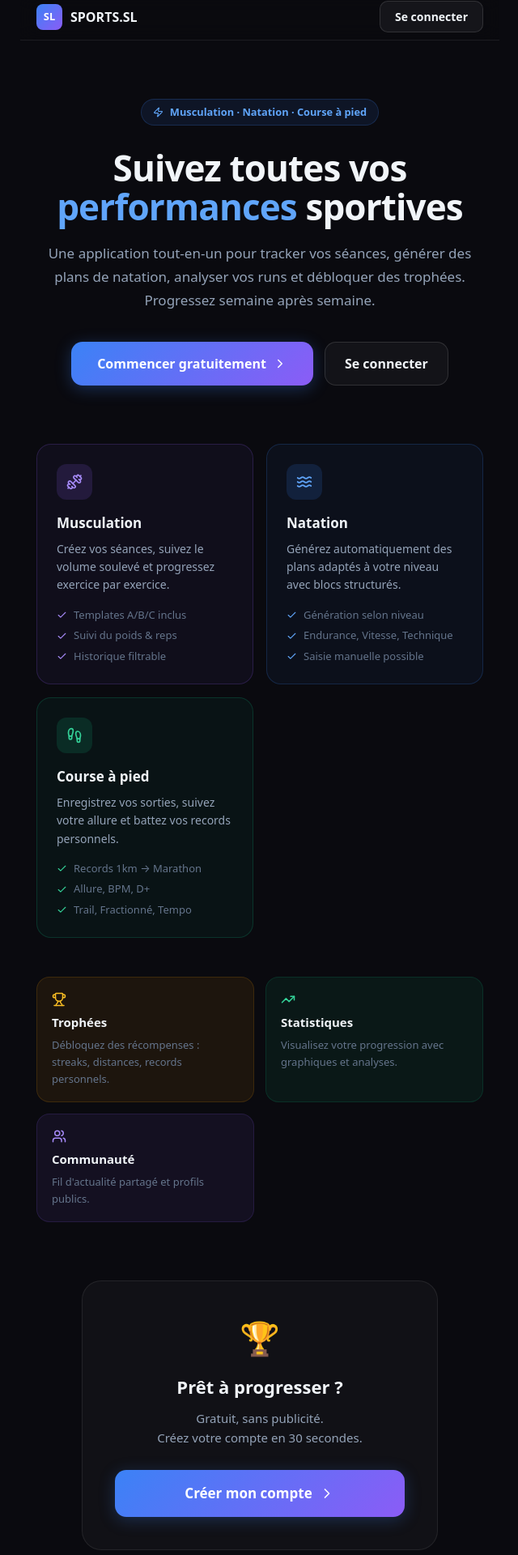
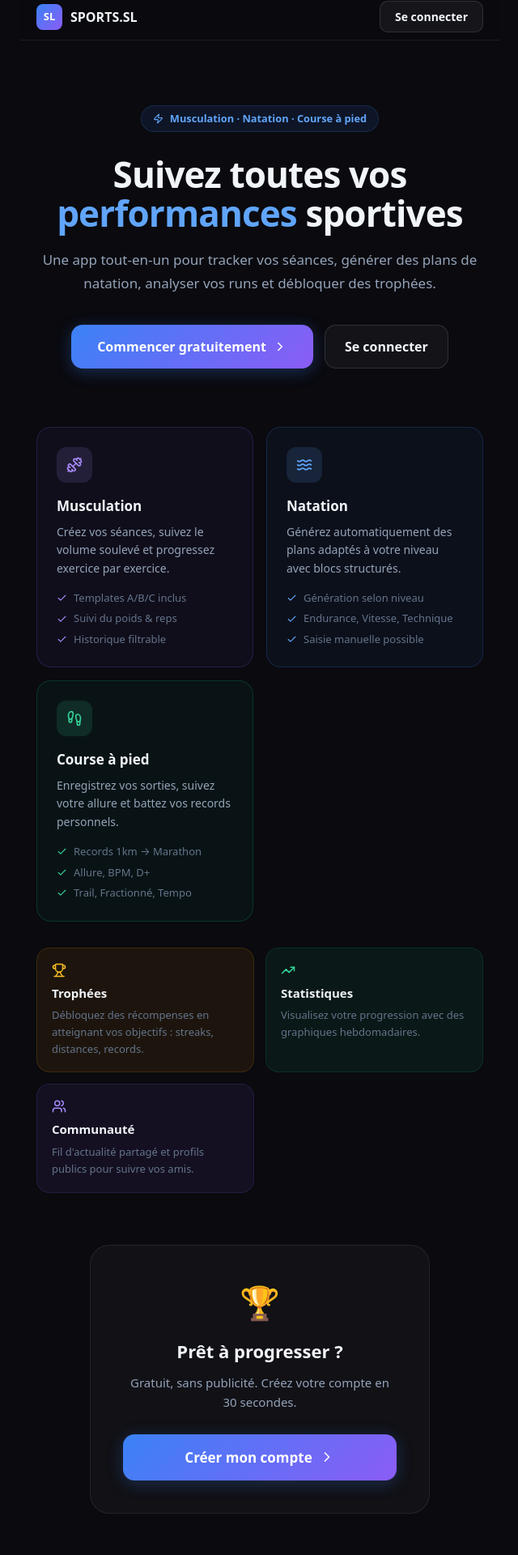
Before and after one commit to Sylvaiinn/SL-SPORTS, a Next.js app in the folder sports-app/: page / in a window 1280 px wide. Shown: the part 74-1994 px from the top of the page at 81% size, without its empty margins (319-959 px from the left). Built offline with nearby package versions, Linux system fonts and the light colour scheme; no server answers.

Commit message:
allezallez

```diff
--- a/sports-app/src/app/page.tsx
+++ b/sports-app/src/app/page.tsx
@@ -1,21 +1,12 @@
-export const dynamic = 'force-dynamic'
-
-import { createClient } from '@/lib/supabase/server'
-import { redirect } from 'next/navigation'
 import Link from 'next/link'
 import { Dumbbell, Waves, Footprints, Trophy, TrendingUp, Users, ChevronRight, Check, Zap } from 'lucide-react'
 
-export default async function LandingPage() {
-  try {
-    const supabase = await createClient()
-    const { data: { user } } = await supabase.auth.getUser()
-    if (user) redirect('/dashboard')
-  } catch { /* affiche la landing page si auth échoue */ }
+export default function Home() {
   return (
     <div style={{ minHeight: '100vh', background: '#0a0a0f', color: '#f1f5f9', fontFamily: 'system-ui, -apple-system, sans-serif' }}>
 
       {/* Nav */}
-      <nav style={{ position: 'sticky', top: 0, zIndex: 50, background: 'rgba(10,10,15,0.9)', backdropFilter: 'blur(12px)', borderBottom: '1px solid rgba(255,255,255,0.08)', padding: '0 1.25rem' }}>
+      <nav style={{ position: 'sticky', top: 0, zIndex: 50, background: 'rgba(10,10,15,0.92)', backdropFilter: 'blur(12px)', borderBottom: '1px solid rgba(255,255,255,0.08)', padding: '0 1.25rem' }}>
         <div style={{ maxWidth: '860px', margin: '0 auto', height: '3.5rem', display: 'flex', alignItems: 'center', justifyContent: 'space-between' }}>
           <div style={{ display: 'flex', alignItems: 'center', gap: '0.625rem' }}>
             <div style={{ width: '2rem', height: '2rem', borderRadius: '0.5rem', background: 'linear-gradient(135deg, #3b82f6, #8b5cf6)', display: 'flex', alignItems: 'center', justifyContent: 'center' }}>
@@ -23,30 +14,25 @@ export default async function LandingPage() {
             </div>
             <span style={{ fontWeight: 800, fontSize: '1rem' }}>SPORTS.SL</span>
           </div>
-          <Link href="/login" style={{ textDecoration: 'none', padding: '0.5rem 1.125rem', borderRadius: '0.625rem', border: '1px solid rgba(255,255,255,0.12)', background: 'rgba(255,255,255,0.05)', color: '#f1f5f9', fontSize: '0.875rem', fontWeight: 600 }}>
+          <Link href="/login" style={{ textDecoration: 'none', display: 'inline-block', padding: '0.5rem 1.125rem', borderRadius: '0.625rem', border: '1px solid rgba(255,255,255,0.12)', background: 'rgba(255,255,255,0.05)', color: '#f1f5f9', fontSize: '0.875rem', fontWeight: 600 }}>
             Se connecter
           </Link>
         </div>
       </nav>
 
       {/* Hero */}
-      <section style={{ padding: '4.5rem 1.25rem 3rem', textAlign: 'center' }}>
-        <div style={{ maxWidth: '660px', margin: '0 auto' }}>
+      <section style={{ padding: '5rem 1.25rem 3rem', textAlign: 'center' }}>
+        <div style={{ maxWidth: '640px', margin: '0 auto' }}>
           <div style={{ display: 'inline-flex', alignItems: 'center', gap: '0.5rem', padding: '0.375rem 0.875rem', borderRadius: '99px', background: 'rgba(59,130,246,0.1)', border: '1px solid rgba(59,130,246,0.2)', marginBottom: '1.75rem' }}>
             <Zap size={13} color="#60a5fa" />
             <span style={{ fontSize: '0.8rem', fontWeight: 600, color: '#60a5fa' }}>Musculation · Natation · Course à pied</span>
           </div>
-
           <h1 style={{ fontSize: '2.75rem', fontWeight: 900, lineHeight: 1.1, marginBottom: '1.25rem', letterSpacing: '-0.02em' }}>
-            Suivez toutes vos{' '}
-            <span style={{ color: '#60a5fa' }}>performances</span>{' '}
-            sportives
+            Suivez toutes vos <span style={{ color: '#60a5fa' }}>performances</span> sportives
           </h1>
-
           <p style={{ fontSize: '1.0625rem', color: '#94a3b8', lineHeight: 1.7, marginBottom: '2.25rem' }}>
-            Une application tout-en-un pour tracker vos séances, générer des plans de natation, analyser vos runs et débloquer des trophées. Progressez semaine après semaine.
+            Une app tout-en-un pour tracker vos séances, générer des plans de natation, analyser vos runs et débloquer des trophées.
           </p>
-
           <div style={{ display: 'flex', gap: '0.875rem', justifyContent: 'center', flexWrap: 'wrap' }}>
             <Link href="/login" style={{ textDecoration: 'none', display: 'inline-flex', alignItems: 'center', gap: '0.5rem', padding: '0.875rem 2rem', borderRadius: '0.875rem', background: 'linear-gradient(135deg, #3b82f6, #8b5cf6)', color: 'white', fontSize: '1rem', fontWeight: 700, boxShadow: '0 4px 20px rgba(59,130,246,0.3)' }}>
               Commencer gratuitement <ChevronRight size={18} />
@@ -58,51 +44,24 @@ export default async function LandingPage() {
         </div>
       </section>
 
-      {/* Sport cards */}
-      <section style={{ padding: '1.5rem 1.25rem', maxWidth: '860px', margin: '0 auto' }}>
+      {/* Sports */}
+      <section style={{ padding: '1.5rem 1.25rem 2rem', maxWidth: '860px', margin: '0 auto' }}>
         <div style={{ display: 'grid', gridTemplateColumns: 'repeat(auto-fit, minmax(250px, 1fr))', gap: '1rem' }}>
-          {[
-            {
-              icon: <Dumbbell size={20} color="#a78bfa" />,
-              iconBg: 'rgba(139,92,246,0.15)',
-              border: 'rgba(139,92,246,0.2)',
-              bg: 'rgba(139,92,246,0.05)',
-              color: '#a78bfa',
-              title: 'Musculation',
-              desc: 'Créez vos séances, suivez le volume soulevé et progressez exercice par exercice.',
-              features: ['Templates A/B/C inclus', 'Suivi du poids & reps', 'Historique filtrable'],
-            },
-            {
-              icon: <Waves size={20} color="#60a5fa" />,
-              iconBg: 'rgba(59,130,246,0.15)',
-              border: 'rgba(59,130,246,0.2)',
-              bg: 'rgba(59,130,246,0.05)',
-              color: '#60a5fa',
-              title: 'Natation',
-              desc: 'Générez automatiquement des plans adaptés à votre niveau avec blocs structurés.',
-              features: ['Génération selon niveau', 'Endurance, Vitesse, Technique', 'Saisie manuelle possible'],
-            },
-            {
-              icon: <Footprints size={20} color="#34d399" />,
-              iconBg: 'rgba(16,185,129,0.15)',
-              border: 'rgba(16,185,129,0.2)',
-              bg: 'rgba(16,185,129,0.05)',
-              color: '#34d399',
-              title: 'Course à pied',
-              desc: 'Enregistrez vos sorties, suivez votre allure et battez vos records personnels.',
-              features: ['Records 1km → Marathon', 'Allure, BPM, D+', 'Trail, Fractionné, Tempo'],
-            },
-          ].map(({ icon, iconBg, border, bg, color, title, desc, features }) => (
+          {([
+            { icon: Dumbbell, iconColor: '#a78bfa', border: 'rgba(139,92,246,0.2)', bg: 'rgba(139,92,246,0.05)', title: 'Musculation', desc: 'Créez vos séances, suivez le volume soulevé et progressez exercice par exercice.', features: ['Templates A/B/C inclus', 'Suivi du poids & reps', 'Historique filtrable'] },
+            { icon: Waves,    iconColor: '#60a5fa', border: 'rgba(59,130,246,0.2)',  bg: 'rgba(59,130,246,0.05)',  title: 'Natation',     desc: 'Générez automatiquement des plans adaptés à votre niveau avec blocs structurés.',     features: ['Génération selon niveau', 'Endurance, Vitesse, Technique', 'Saisie manuelle possible'] },
+            { icon: Footprints,iconColor: '#34d399', border: 'rgba(16,185,129,0.2)', bg: 'rgba(16,185,129,0.05)', title: 'Course à pied',desc: 'Enregistrez vos sorties, suivez votre allure et battez vos records personnels.', features: ['Records 1km → Marathon', 'Allure, BPM, D+', 'Trail, Fractionné, Tempo'] },
+          ] as const).map(({ icon: Icon, iconColor, border, bg, title, desc, features }) => (
             <div key={title} style={{ borderRadius: '1.125rem', border: `1px solid ${border}`, background: bg, padding: '1.5rem' }}>
-              <div style={{ width: '2.75rem', height: '2.75rem', borderRadius: '0.75rem', background: iconBg, display: 'flex', alignItems: 'center', justifyContent: 'center', marginBottom: '1rem' }}>
-                {icon}
+              <div style={{ width: '2.75rem', height: '2.75rem', borderRadius: '0.75rem', background: `${iconColor}22`, display: 'flex', alignItems: 'center', justifyContent: 'center', marginBottom: '1rem' }}>
+                <Icon size={20} color={iconColor} />
               </div>
               <h3 style={{ fontWeight: 800, fontSize: '1.0625rem', marginBottom: '0.5rem' }}>{title}</h3>
               <p style={{ fontSize: '0.875rem', color: '#94a3b8', lineHeight: 1.6, marginBottom: '1rem' }}>{desc}</p>
               <ul style={{ listStyle: 'none', padding: 0, display: 'flex', flexDirection: 'column', gap: '0.375rem' }}>
                 {features.map(f => (
                   <li key={f} style={{ display: 'flex', alignItems: 'center', gap: '0.5rem', fontSize: '0.8125rem', color: '#64748b' }}>
-                    <Check size={13} color={color} style={{ flexShrink: 0 }} /> {f}
+                    <Check size={13} color={iconColor} style={{ flexShrink: 0 }} /> {f}
                   </li>
                 ))}
               </ul>
@@ -111,16 +70,16 @@ export default async function LandingPage() {
         </div>
       </section>
 
-      {/* Extra features */}
-      <section style={{ padding: '1.5rem 1.25rem', maxWidth: '860px', margin: '0 auto' }}>
+      {/* Features */}
+      <section style={{ padding: '0 1.25rem 2rem', maxWidth: '860px', margin: '0 auto' }}>
         <div style={{ display: 'grid', gridTemplateColumns: 'repeat(auto-fit, minmax(200px, 1fr))', gap: '0.875rem' }}>
-          {[
-            { icon: <Trophy size={18} color="#fbbf24" />, bg: 'rgba(245,158,11,0.08)', border: 'rgba(245,158,11,0.15)', title: 'Trophées', desc: 'Débloquez des récompenses : streaks, distances, records personnels.' },
-            { icon: <TrendingUp size={18} color="#34d399" />, bg: 'rgba(16,185,129,0.08)', border: 'rgba(16,185,129,0.15)', title: 'Statistiques', desc: 'Visualisez votre progression avec graphiques et analyses.' },
-            { icon: <Users size={18} color="#a78bfa" />, bg: 'rgba(139,92,246,0.08)', border: 'rgba(139,92,246,0.15)', title: 'Communauté', desc: 'Fil d\'actualité partagé et profils publics.' },
-          ].map(({ icon, bg, border, title, desc }) => (
+          {([
+            { icon: Trophy,    color: '#fbbf24', bg: 'rgba(245,158,11,0.08)',    border: 'rgba(245,158,11,0.15)',    title: 'Trophées',     desc: 'Débloquez des récompenses en atteignant vos objectifs : streaks, distances, records.' },
+            { icon: TrendingUp,color: '#34d399', bg: 'rgba(16,185,129,0.08)',   border: 'rgba(16,185,129,0.15)',   title: 'Statistiques', desc: 'Visualisez votre progression avec des graphiques hebdomadaires.' },
+            { icon: Users,     color: '#a78bfa', bg: 'rgba(139,92,246,0.08)',   border: 'rgba(139,92,246,0.15)',   title: 'Communauté',   desc: 'Fil d\'actualité partagé et profils publics pour suivre vos amis.' },
+          ] as const).map(({ icon: Icon, color, bg, border, title, desc }) => (
             <div key={title} style={{ borderRadius: '1rem', border: `1px solid ${border}`, background: bg, padding: '1.125rem' }}>
-              <div style={{ marginBottom: '0.5rem' }}>{icon}</div>
+              <Icon size={18} color={color} style={{ marginBottom: '0.5rem' }} />
               <h4 style={{ fontWeight: 700, fontSize: '0.9375rem', marginBottom: '0.375rem' }}>{title}</h4>
               <p style={{ fontSize: '0.8125rem', color: '#64748b', lineHeight: 1.6 }}>{desc}</p>
             </div>
@@ -128,25 +87,20 @@ export default async function LandingPage() {
         </div>
       </section>
 
-      {/* CTA final */}
-      <section style={{ padding: '3rem 1.25rem 4rem', textAlign: 'center' }}>
-        <div style={{ maxWidth: '440px', margin: '0 auto', padding: '2.5rem', borderRadius: '1.5rem', border: '1px solid rgba(255,255,255,0.08)', background: 'rgba(255,255,255,0.03)' }}>
+      {/* CTA */}
+      <section style={{ padding: '2rem 1.25rem 4rem', textAlign: 'center' }}>
+        <div style={{ maxWidth: '420px', margin: '0 auto', padding: '2.5rem', borderRadius: '1.5rem', border: '1px solid rgba(255,255,255,0.08)', background: 'rgba(255,255,255,0.03)' }}>
           <div style={{ fontSize: '2.5rem', marginBottom: '0.875rem' }}>🏆</div>
           <h2 style={{ fontWeight: 900, fontSize: '1.375rem', marginBottom: '0.625rem' }}>Prêt à progresser ?</h2>
-          <p style={{ fontSize: '0.9375rem', color: '#94a3b8', marginBottom: '1.75rem', lineHeight: 1.6 }}>
-            Gratuit, sans publicité.<br />Créez votre compte en 30 secondes.
-          </p>
+          <p style={{ fontSize: '0.9375rem', color: '#94a3b8', marginBottom: '1.75rem', lineHeight: 1.6 }}>Gratuit, sans publicité. Créez votre compte en 30 secondes.</p>
           <Link href="/login" style={{ textDecoration: 'none', display: 'flex', alignItems: 'center', justifyContent: 'center', gap: '0.5rem', padding: '1rem', borderRadius: '0.875rem', background: 'linear-gradient(135deg, #3b82f6, #8b5cf6)', color: 'white', fontSize: '1.0625rem', fontWeight: 800, boxShadow: '0 4px 20px rgba(59,130,246,0.25)' }}>
             Créer mon compte <ChevronRight size={20} />
           </Link>
         </div>
       </section>
 
-      {/* Footer */}
       <footer style={{ borderTop: '1px solid rgba(255,255,255,0.06)', padding: '1.25rem', textAlign: 'center' }}>
-        <p style={{ fontSize: '0.8125rem', color: '#475569' }}>
-          © 2025 SPORTS.SL — Suivez vos performances, battez vos records.
-        </p>
+        <p style={{ fontSize: '0.8125rem', color: '#475569' }}>© 2025 SPORTS.SL — Suivez vos performances, battez vos records.</p>
       </footer>
     </div>
   )
--- a/sports-app/src/middleware.ts
+++ b/sports-app/src/middleware.ts
@@ -35,12 +35,7 @@ export async function middleware(request: NextRequest) {
     return supabaseResponse
   }
 
-  // Landing page — toujours accessible, auth gérée dans page.tsx
-  if (pathname === '/') {
-    return supabaseResponse
-  }
-
-  if (pathname === '/login' || pathname === '/auth/reset-password' || pathname === '/auth/callback') {
+  if (pathname === '/login' || pathname === '/auth/reset-password' || pathname === '/auth/callback' || pathname === '/') {
     if (user) {
       return NextResponse.redirect(new URL('/dashboard', request.url))
     }
```
